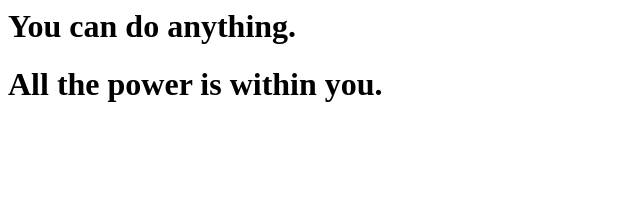
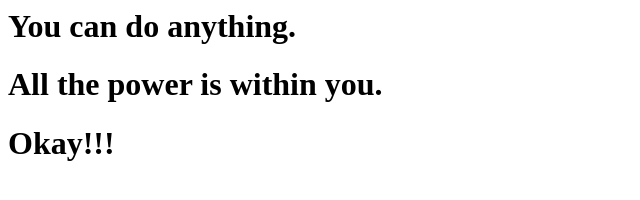
Before and after one commit to mrrobotdaemon/firstgitrepo, a plain HTML site: page index.html in a window 1280 px wide. Shown: the whole page, without its empty margins (0-640 px from the left). Drawn offline with Linux system fonts and the light colour scheme.

Commit message:
Update index.html
added third quote

```diff
--- a/index.html
+++ b/index.html
@@ -2,5 +2,6 @@
 <body>
 <h1>You can do anything.</h1>
 <h1>All the power is within you.</h1>
+  <h1>Okay!!!</h1>
 </body>
 </html>
```
